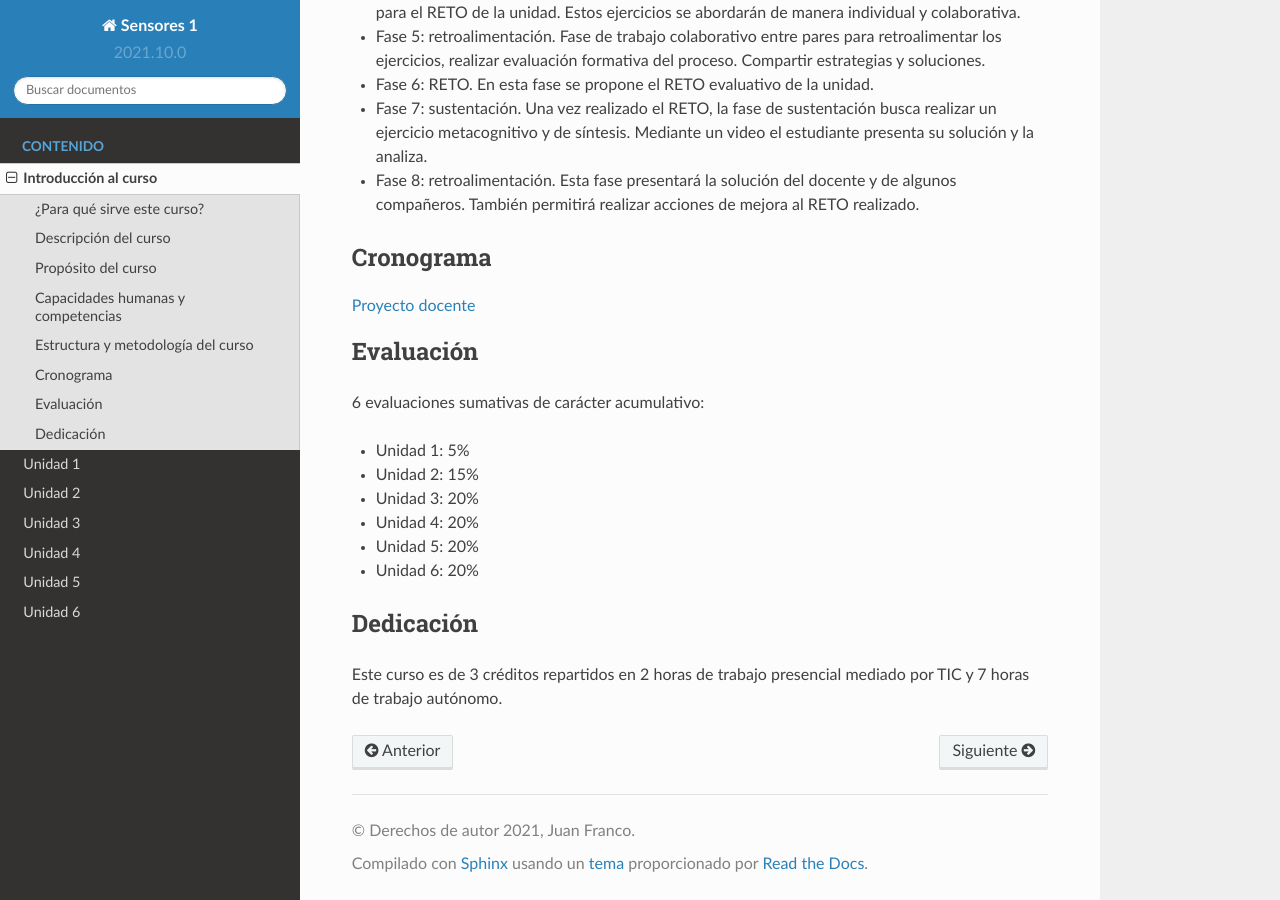
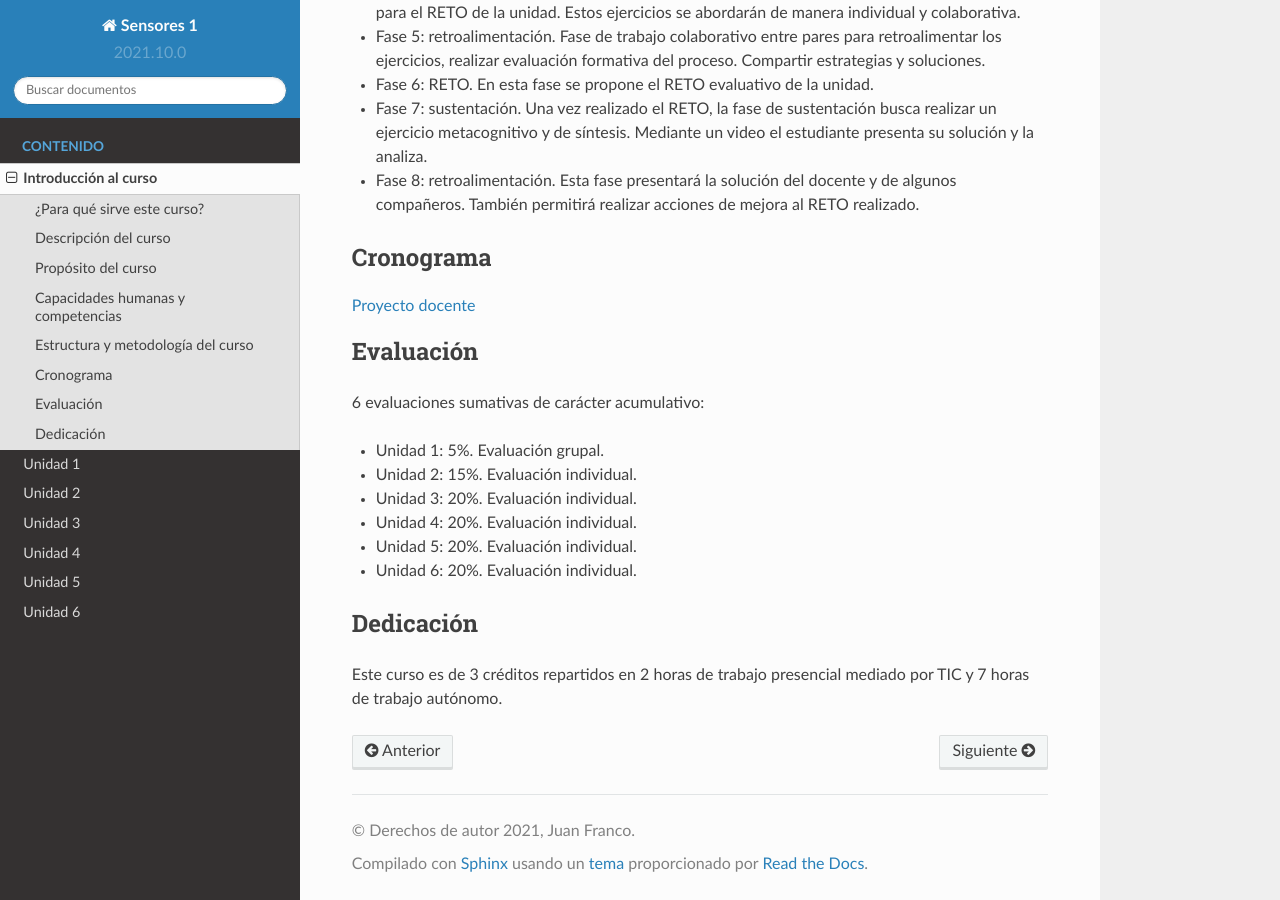
Before and after one commit to juanferfranco/sensores1, a Sphinx documentation site: the page built from docs/_intro/intro.rst, in a window 1280 px wide and 900 px high, scrolled down 1591 px. Built offline with Sphinx 7.4.7 and the Read the Docs theme 2.0.0, drawn with Linux system fonts in a browser that asks for light colours.

Commit message:
update intro

```diff
--- a/docs/_intro/intro.rst
+++ b/docs/_intro/intro.rst
@@ -96,12 +96,12 @@
 -----------
 6 evaluaciones sumativas de carácter acumulativo:
 
-* Unidad 1: 5%
-* Unidad 2: 15%
-* Unidad 3: 20%
-* Unidad 4: 20%
-* Unidad 5: 20%
-* Unidad 6: 20%
+* Unidad 1: 5%. Evaluación grupal.
+* Unidad 2: 15%. Evaluación individual.
+* Unidad 3: 20%. Evaluación individual.
+* Unidad 4: 20%. Evaluación individual.
+* Unidad 5: 20%. Evaluación individual.
+* Unidad 6: 20%. Evaluación individual.
 
 Dedicación
 -----------
```
